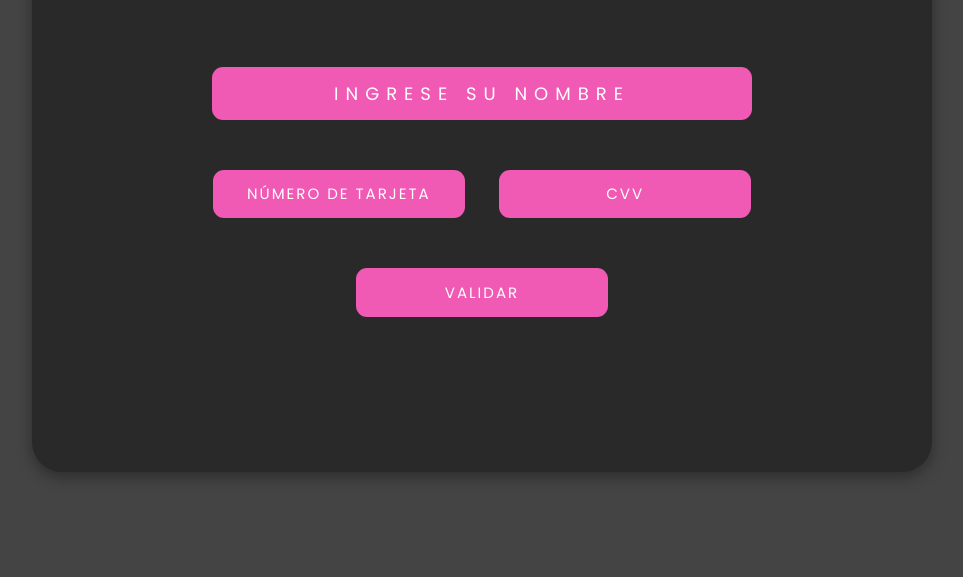
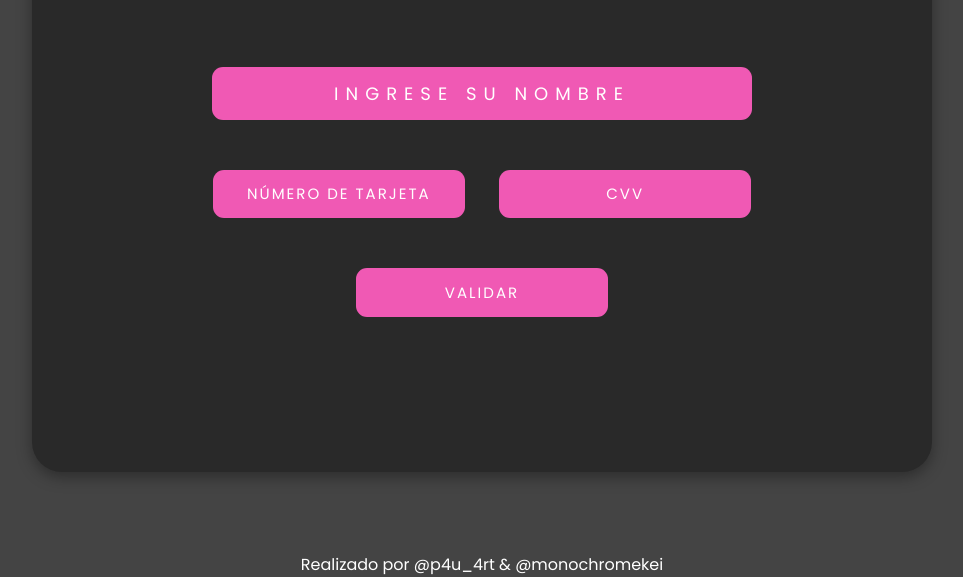
Before and after one commit to PaulaQR/Proyecto_TC3, a website with bundled scripts: page src/index.html in a window 1280 px wide. Shown: the part 276-853 px from the top of the page, without its empty margins (158-1121 px from the left). Before the commit the page ends 828 px from the top, so only its background shows below. Built offline with nearby package versions, Linux system fonts and the light colour scheme.

Commit message:
Agregando maskify en nuestro Dom

```diff
--- a/src/index.html
+++ b/src/index.html
@@ -51,8 +51,10 @@
       </div>
       <button class="botonOtro" id="boton2">VALIDAR OTRA TARJETA</button>
       </div>
-
   </main>
+  <footer>
+    <p>Realizado por @p4u_4rt & @monochromekei</p>
+  </footer>
 
   <script src="index.js" type="module"></script>
 </body>
--- a/src/index.js
+++ b/src/index.js
@@ -11,11 +11,10 @@ let botonValidar = document.getElementById("botonValidar");
     if(numeroFinal.length !== 16){
       return alert("La tarjeta tiene que tener 16 numeros");
     }
-
-      //utlizar innerHTML
+    document.getElementById("ultimos-cuatro").innerHTML = validator.maskify(numeroFinal);
    let isValid = validator.isValid(numeroFinal)
 
-
+    //Condicion si es valida o invalida
    if (isValid){
      document.getElementById("estado-validez").innerHTML = "ES VALIDA";
 
@@ -23,14 +22,15 @@ let botonValidar = document.getElementById("botonValidar");
       document.getElementById("estado-validez").innerHTML = "ES INVALIDA";
 
     }
+    //Nos muestra el nombre de usuario.
     document.getElementById("nombre-usuario-final").innerHTML = nombreDeUsuario.value;
 
-
-   document.getElementById("contenedorTarjeta").style.display = "none";
+  //bloqueo de segunda pantalla hasta que no se cumpla con los campos requeridos.
+  document.getElementById("contenedorTarjeta").style.display = "none";
   document.getElementById("segundaPantalla").style.display = "block";
   });
 
-
+  //Recarga a la primera pantalla
   const segundaPantalla = document.getElementById('segundaPantalla');
 
   segundaPantalla.addEventListener('click', () => {
--- a/src/style.css
+++ b/src/style.css
@@ -158,6 +158,12 @@ button:active{
 
 }
 
+footer{
+
+  color: white;
+  text-align: center;
+}
+
 
 
 #boton2{
```
Also changed, not shown: src/validator.js (+4 -16 lines), assets/Frame 1.png (added), assets/Frame 2.png (added).
